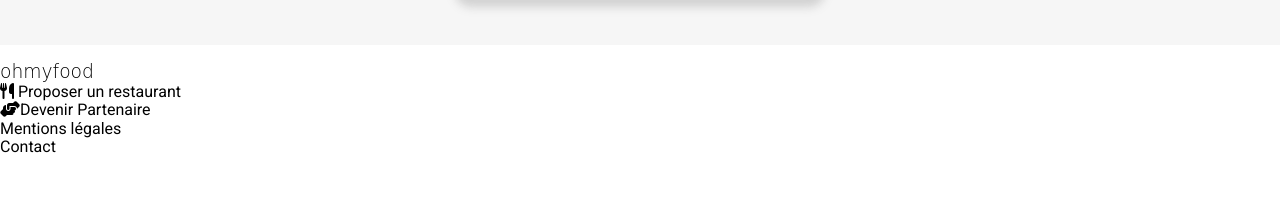
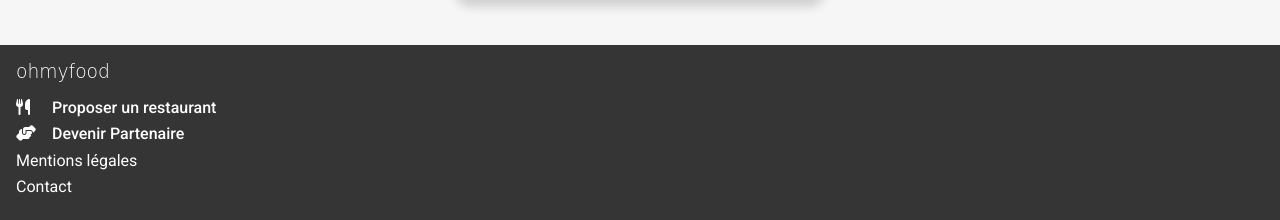
Before and after one commit to AxelWdev/ohmyfoodP3, a website: page index.html in a window 1280 px wide. Shown: the part 1970-2190 px from the top of the page. Before the commit the page ends 2126 px from the top, so only its background shows below. Drawn offline with Linux system fonts and the light colour scheme; a web font is replaced by a local one.

Commit message:
footer styling

```diff
--- a/index.html
+++ b/index.html
@@ -130,10 +130,10 @@
             </section>
         </main>
 
-        <footer>
+        <footer class="footer">
             <h3 class="footer__heading">ohmyfood</h3>
-            <ul>
-                <li><a href="#"><i class='fas fa-utensils'></i><span> Proposer un restaurant</span></a></li>
+            <ul class="footer__list-item">
+                <li><a href="#"><i class='fas fa-utensils'></i><span>Proposer un restaurant</span></a></li>
                 <li><a href="#"><i class='fas fa-hands-helping'></i><span>Devenir Partenaire</span></a></li>
                 <li><a href="#">Mentions légales</a></li>
                 <li><a href="#">Contact</a></li>
--- a/sass/layout/_footer.scss
+++ b/sass/layout/_footer.scss
@@ -0,0 +1,28 @@
+.footer {
+    background-color: $colour-darkgrey;
+    color: $colour-white;
+    padding: 1rem;
+
+    &__heading {
+        margin-bottom: 1rem;
+    }
+
+    &__list-item {
+        display: flex;
+        flex-direction: column;
+
+        li {
+            margin-bottom: 0.5rem;
+        }
+
+        i {
+            display: inline-block;
+            width: 20px;
+        }
+
+        span {
+            padding-left: 1rem;
+            font-weight: 500;
+        }
+    }
+}
--- a/sass/pages/_index.scss
+++ b/sass/pages/_index.scss
@@ -9,6 +9,7 @@
     .fonct-container {
         display: flex;
         align-items: center;
+        justify-content: center;
         flex-wrap: wrap;
     }
 
--- a/sass/utils/_variables.scss
+++ b/sass/utils/_variables.scss
@@ -9,7 +9,7 @@
 $colour-white: #fff;
 $colour-invalid: #DB464B;
 
-$layout-margin: 2rem 0 1rem 0;
+$layout-margin: 2rem 0 0 0;
 $layout-padding: 2.5rem 1rem 2rem 1rem;
 
 
```
Also changed, not shown: public/css/main.css, 1 other file.
